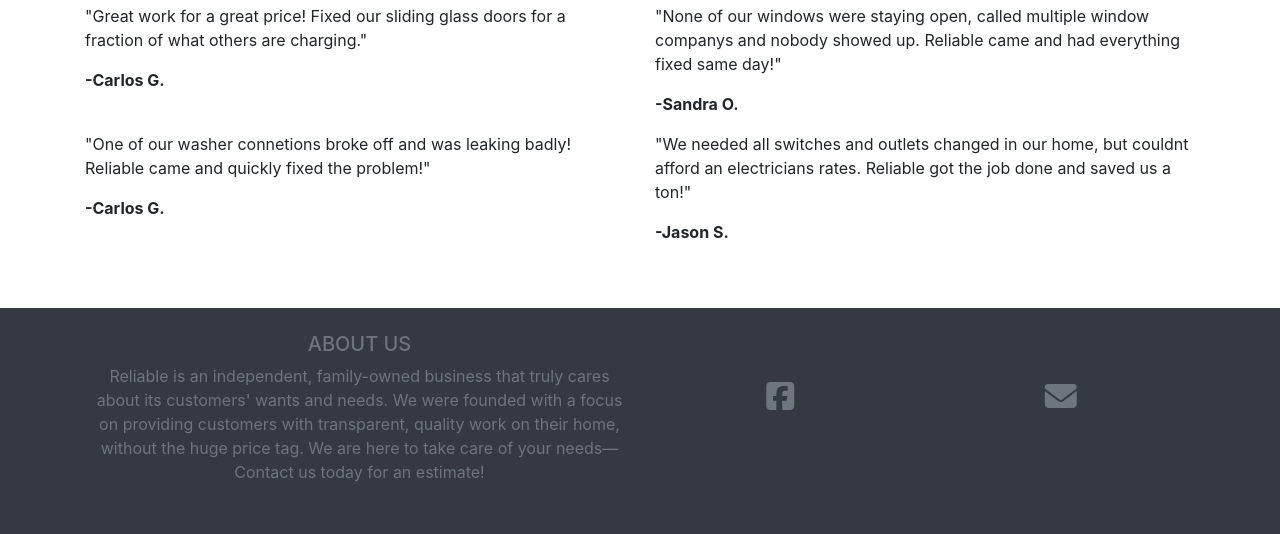
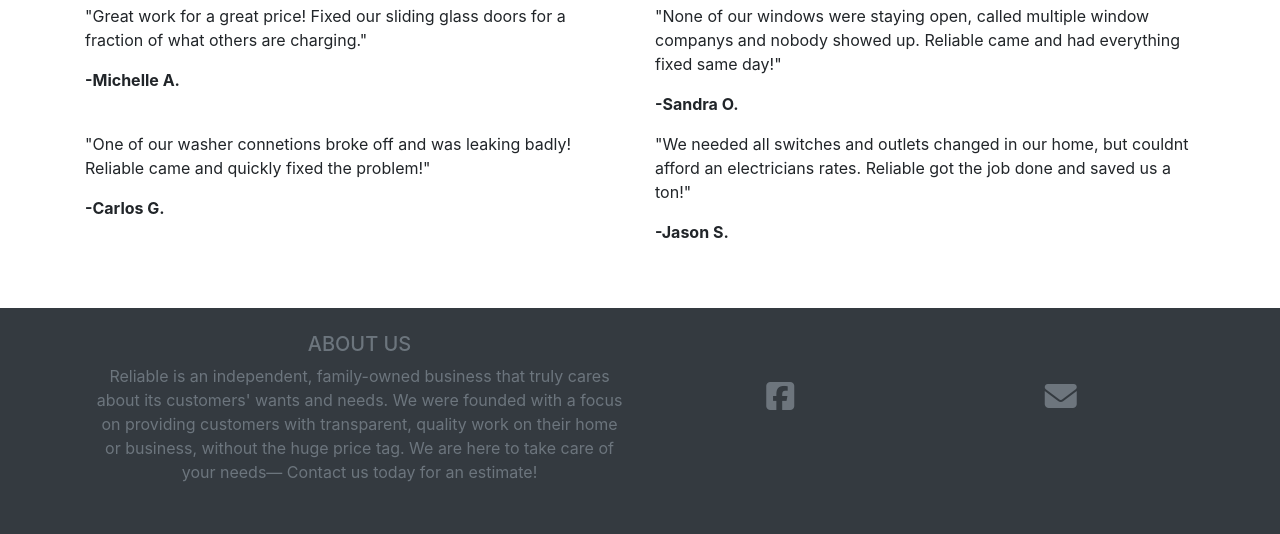
Before and after one commit to stobrien89/reliable_client, a React (Create React App) app: page /testimonials in a window 1280 px wide. Shown: the part 621-1155 px from the top of the page. Built offline with nearby package versions, Linux system fonts and the light colour scheme.

Commit message:
update meta tags

```diff
--- a/public/index.html
+++ b/public/index.html
@@ -3,42 +3,21 @@
   <head>
     <meta charset="utf-8" />
     <script src="https://use.fontawesome.com/a26d64d5f0.js"></script>
-    <link rel="icon" href="%PUBLIC_URL%/favicon.ico" />
+    <link rel="icon" href="%PUBLIC_URL%/assets/favicon.png" />
     <meta name="viewport" content="width=device-width, initial-scale=1" />
-    <meta name="theme-color" content="#000000" />
+    <meta name="theme-color" content="#001b3d" />
     <meta
       name="description"
-      content="Web site created using create-react-app"
+      content="Serving the greater Fort Lauderdale, Boca Raton and West Palm Beach areas, Reliable Home Maintenance & Repair Service is all about providing quality service at a fair rate. We will complete every home or business repair, improvement, maintenance, installation, or other project to your 100% satisfaction.  Call or email today for a free estimate!"
     />
-    <link rel="apple-touch-icon" href="%PUBLIC_URL%/logo192.png" />
-    <!--
-      manifest.json provides metadata used when your web app is installed on a
-      user's mobile device or desktop. See https://developers.google.com/web/fundamentals/web-app-manifest/
-    -->
+    <link rel="apple-touch-icon" href="%PUBLIC_URL%/assets/favicon.png" />
+
     <link rel="manifest" href="%PUBLIC_URL%/manifest.json" />
-    <!--
-      Notice the use of %PUBLIC_URL% in the tags above.
-      It will be replaced with the URL of the `public` folder during the build.
-      Only files inside the `public` folder can be referenced from the HTML.
 
-      Unlike "/favicon.ico" or "favicon.ico", "%PUBLIC_URL%/favicon.ico" will
-      work correctly both with client-side routing and a non-root public URL.
-      Learn how to configure a non-root public URL by running `npm run build`.
-    -->
-    <title>Reliable</title>
+    <title>Reliable Home Maintenance & Repair Service</title>
   </head>
   <body>
     <noscript>You need to enable JavaScript to run this app.</noscript>
     <div id="root"></div>
-    <!--
-      This HTML file is a template.
-      If you open it directly in the browser, you will see an empty page.
-
-      You can add webfonts, meta tags, or analytics to this file.
-      The build step will place the bundled scripts into the <body> tag.
-
-      To begin the development, run `npm start` or `yarn start`.
-      To create a production bundle, use `npm run build` or `yarn build`.
-    -->
   </body>
 </html>
--- a/src/components/Default/FooterNav/FooterNav.jsx
+++ b/src/components/Default/FooterNav/FooterNav.jsx
@@ -9,7 +9,7 @@ const FooterNav = () => {
 
       <div class="col-lg-6 col-md-12 mb-4 mb-md-0">
         <h5 class="text-uppercase">About Us</h5>
-        <p class="footer-text">Reliable is an independent, family-owned business that truly cares about its customers' wants and needs. We were founded with a focus on providing customers with transparent, quality work on their home, without the huge price tag. We are here to take care of your needs— Contact us today for an estimate!
+        <p class="footer-text">Reliable is an independent, family-owned business that truly cares about its customers' wants and needs. We were founded with a focus on providing customers with transparent, quality work on their home or business, without the huge price tag. We are here to take care of your needs— Contact us today for an estimate!
         </p>
       </div>
 
--- a/src/components/Testimonials/Testimonials.jsx
+++ b/src/components/Testimonials/Testimonials.jsx
@@ -15,7 +15,7 @@ const Testimonials = () => {
         <div className="row mb-5">
             <div className="col-md-6">
                 <p>"Great work for a great price! Fixed our sliding glass doors for a fraction of what others are charging."</p>
-                <p><strong>-Carlos G.</strong></p>
+                <p><strong>-Michelle A.</strong></p>
             </div>
             <div className="col-md-6">
                 <p>"None of our windows were staying open, called multiple window companys and nobody showed up. Reliable came and had everything fixed same day!"</p>
```
Also changed, not shown: public/assets/favicon.png (added), public/manifest.json, 1 other file (tests, documents, lock files or other folders).
